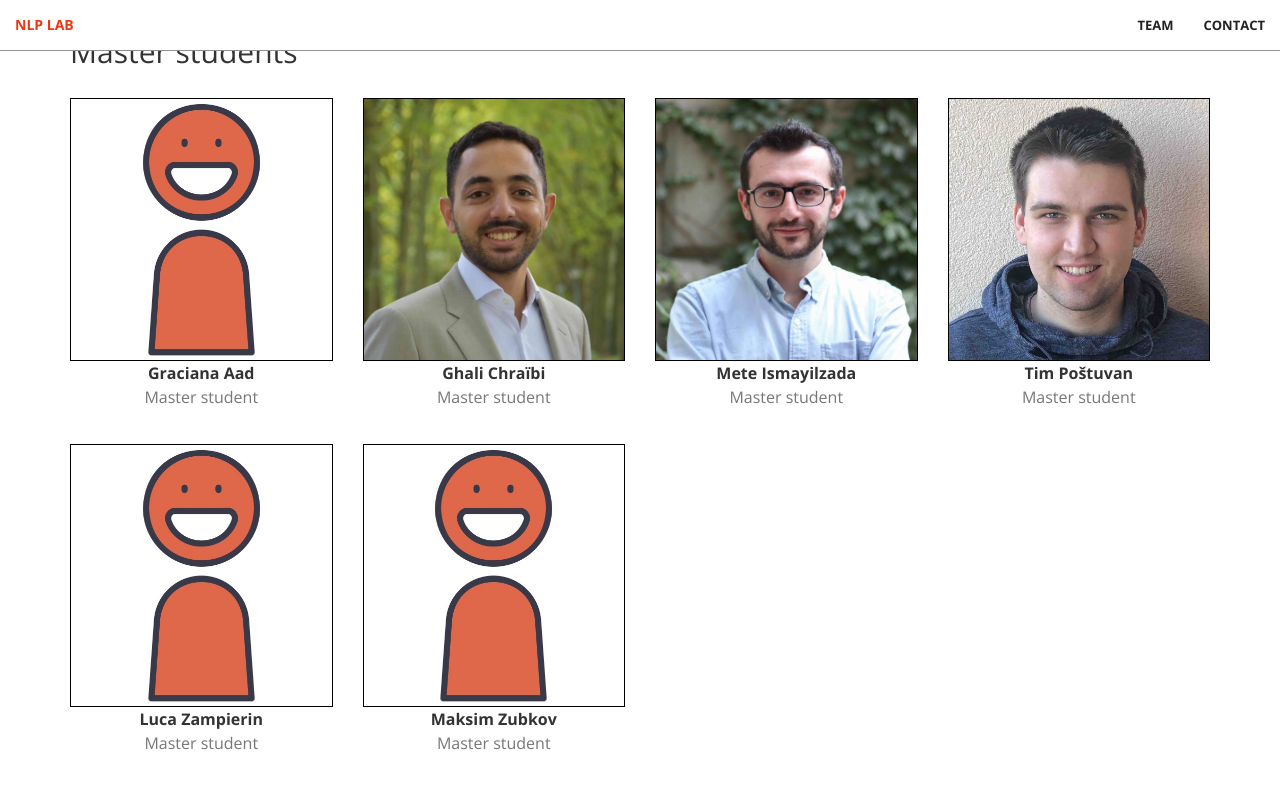
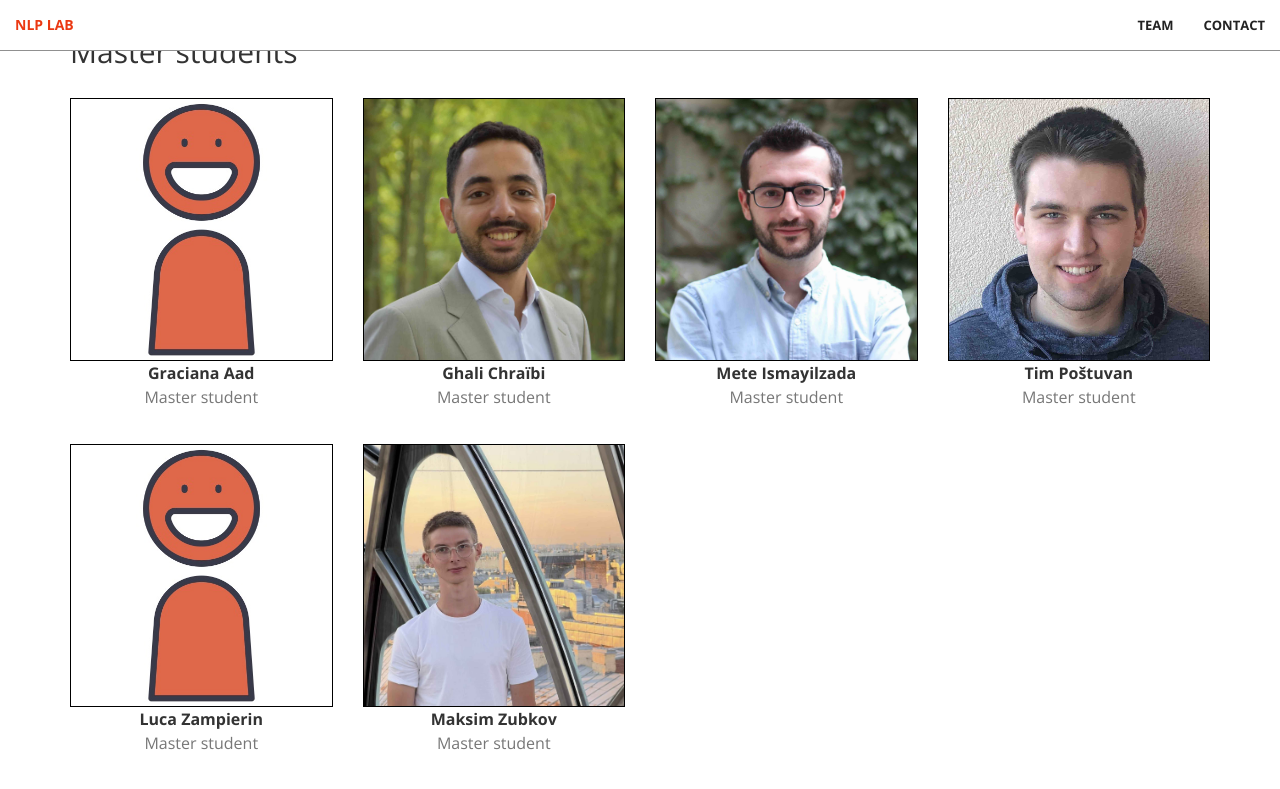
Before and after one commit to epfl-nlp/epfl-nlp.github.io, a Jekyll site: the page built from team.html, in a window 1280 px wide and 900 px high, scrolled down 1239 px. Shown: the top 789 px of the window. Built offline with Jekyll 4.4.1, drawn with Linux system fonts in a browser that asks for light colours.

Commit message:
added photo to team

```diff
--- a/_data/team.yml
+++ b/_data/team.yml
@@ -41,7 +41,7 @@
 - first_name: Maksim
   last_name: Zubkov
   role: Master student
-  img: na.jpg #maksim_zubkov.jpg
+  img: maksim_zubkov.jpg
 
 - first_name: Mete
   last_name: Ismayilzada
```
Also changed, not shown: img/lab_members/maksim_zubkov.jpg (added).
